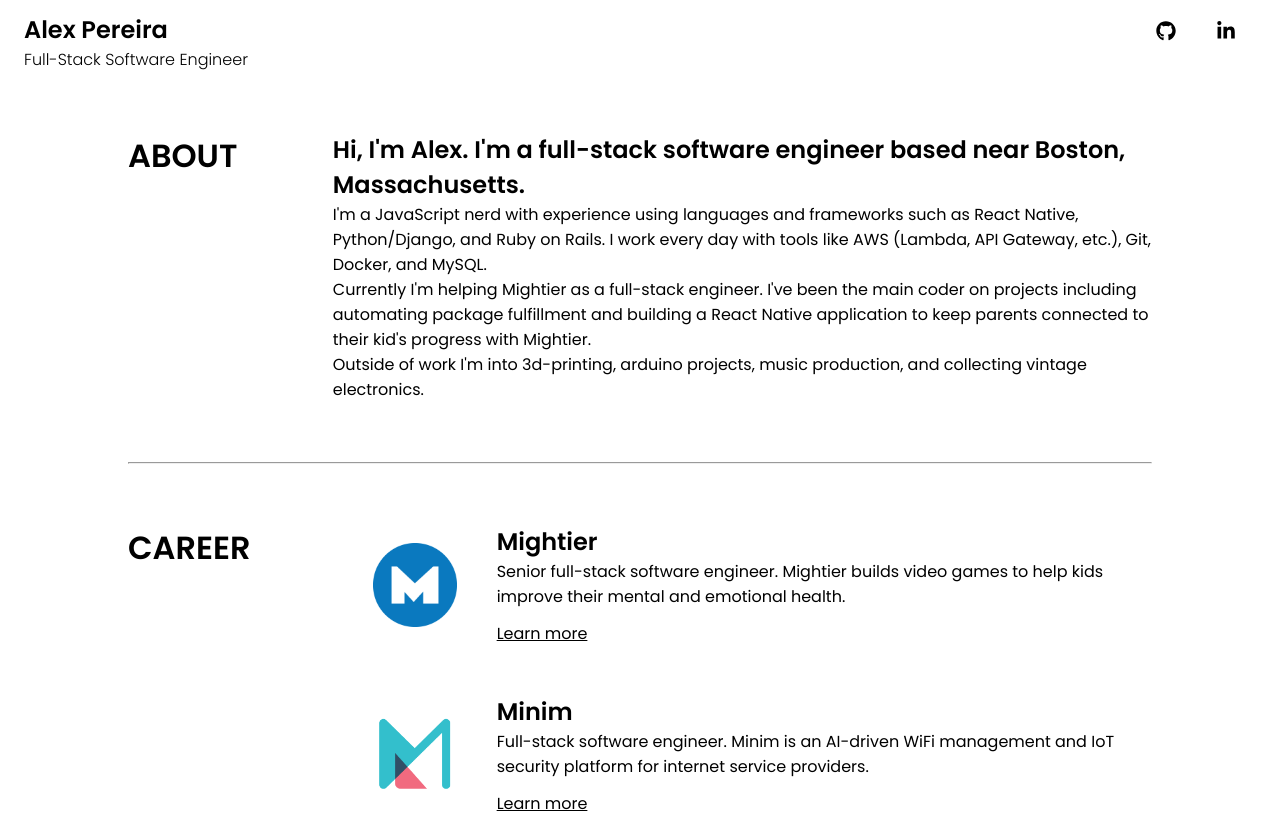
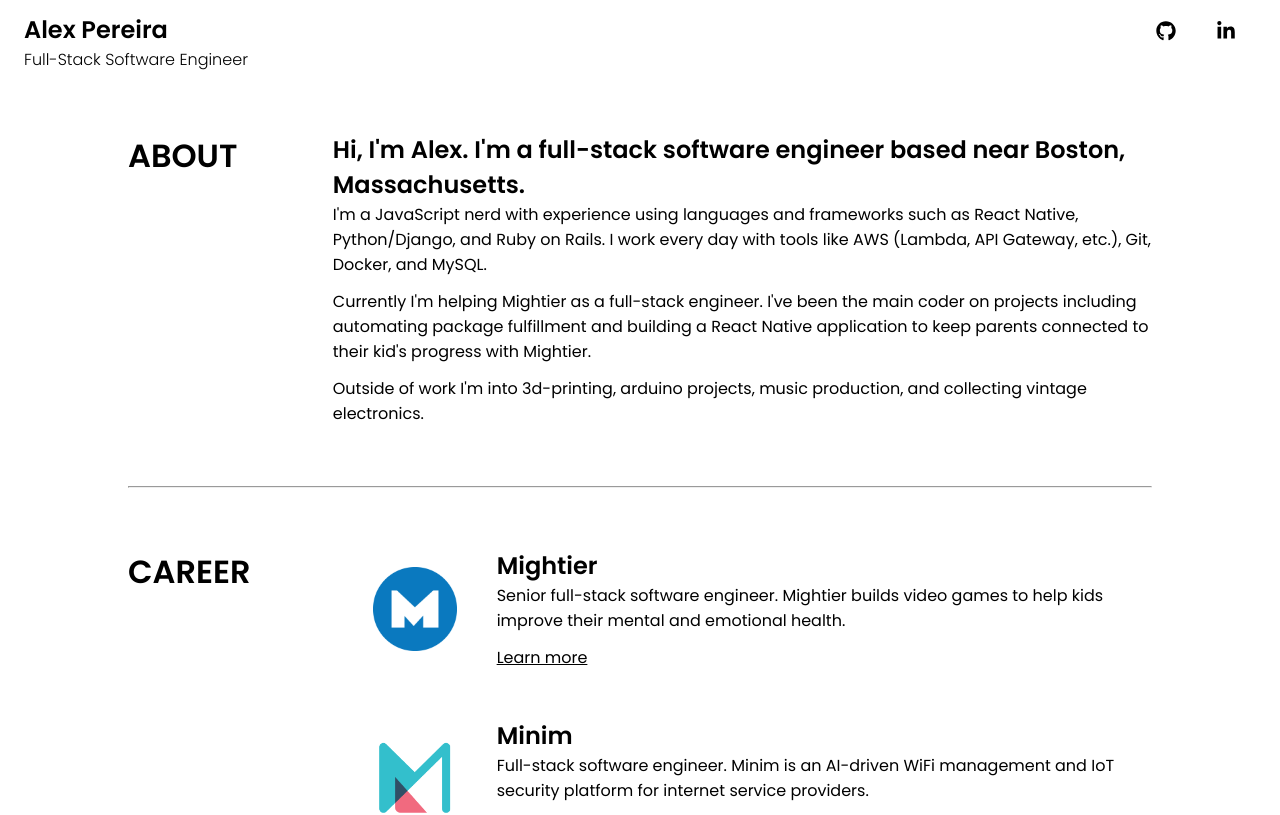
Before and after one commit to alex-a-pereira/personal-website, a React app: page / in a window 1280 px wide. Shown: the top 815 px of the page. Built offline with nearby package versions, Linux system fonts and the light colour scheme.

Commit message:
feat: spacing between paragraphs

```diff
--- a/src/components/InfoSection/InfoSection.scss
+++ b/src/components/InfoSection/InfoSection.scss
@@ -32,6 +32,13 @@
 
       .info-panel-text-container {
         flex: 8;
+
+        p {
+          margin-top: 12px;
+          &:first-child {
+            margin-top: 0;
+          }
+        }
       }
 
       .links-container {
--- a/src/components/InfoSection/InfoSection.tsx
+++ b/src/components/InfoSection/InfoSection.tsx
@@ -40,11 +40,13 @@
                 )}
                 <div className='info-panel-text-container'>
                   <h2>{infoPanel.heading}</h2>
-                  {
-                    infoPanel.paragraphs.map((paragraphText, idx) => {
-                      return <p key={idx}>{paragraphText}</p>
-                    })
-                  }
+                  <div>
+                    {
+                      infoPanel.paragraphs.map((paragraphText, idx) => {
+                        return <p key={idx}>{paragraphText}</p>
+                      })
+                    }
+                  </div>
                   {
                     infoPanel.links != null && (
                       <div className='links-container'>
```
